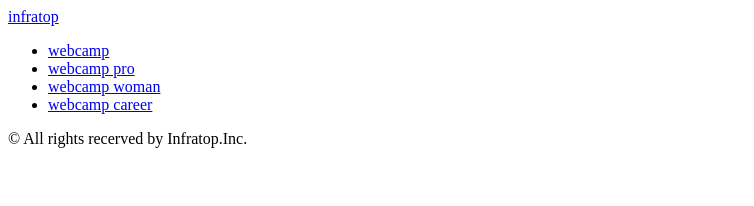
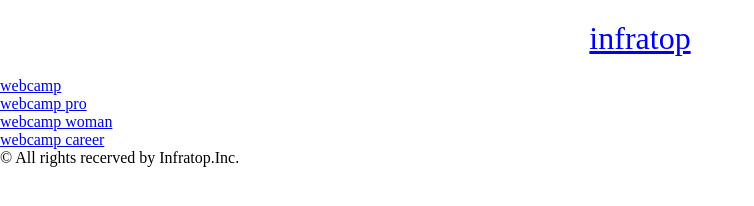
Before and after one commit to aguro708/chapter1-5, a plain HTML site: page index.html in a window 1280 px wide. Shown: the whole page, without its empty margins (0-754 px from the left). Drawn offline with Linux system fonts and the light colour scheme.

Commit message:
write the header CSS

```diff
--- a/style.css
+++ b/style.css
@@ -0,0 +1,14 @@
+*{
+	margin:0;
+	padding:0;
+	box-sizing:border-box;
+}
+header{
+    text-align: center;
+    padding: 20px 0;
+    width:100%;
+
+}
+header .head-line{
+	font-size: 32px;
+}
```
Also changed, not shown: index.html (line endings or trailing spaces).
